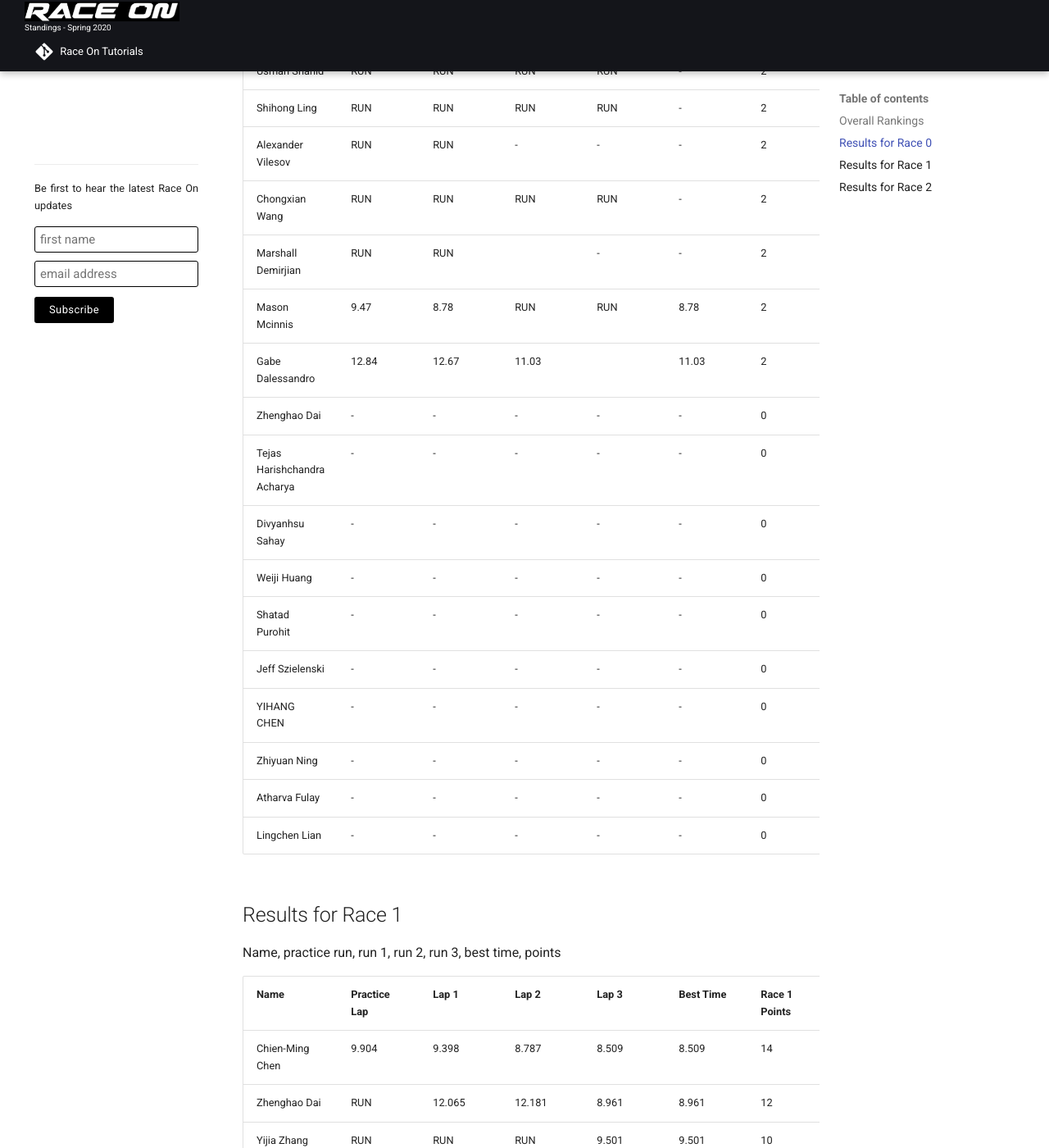
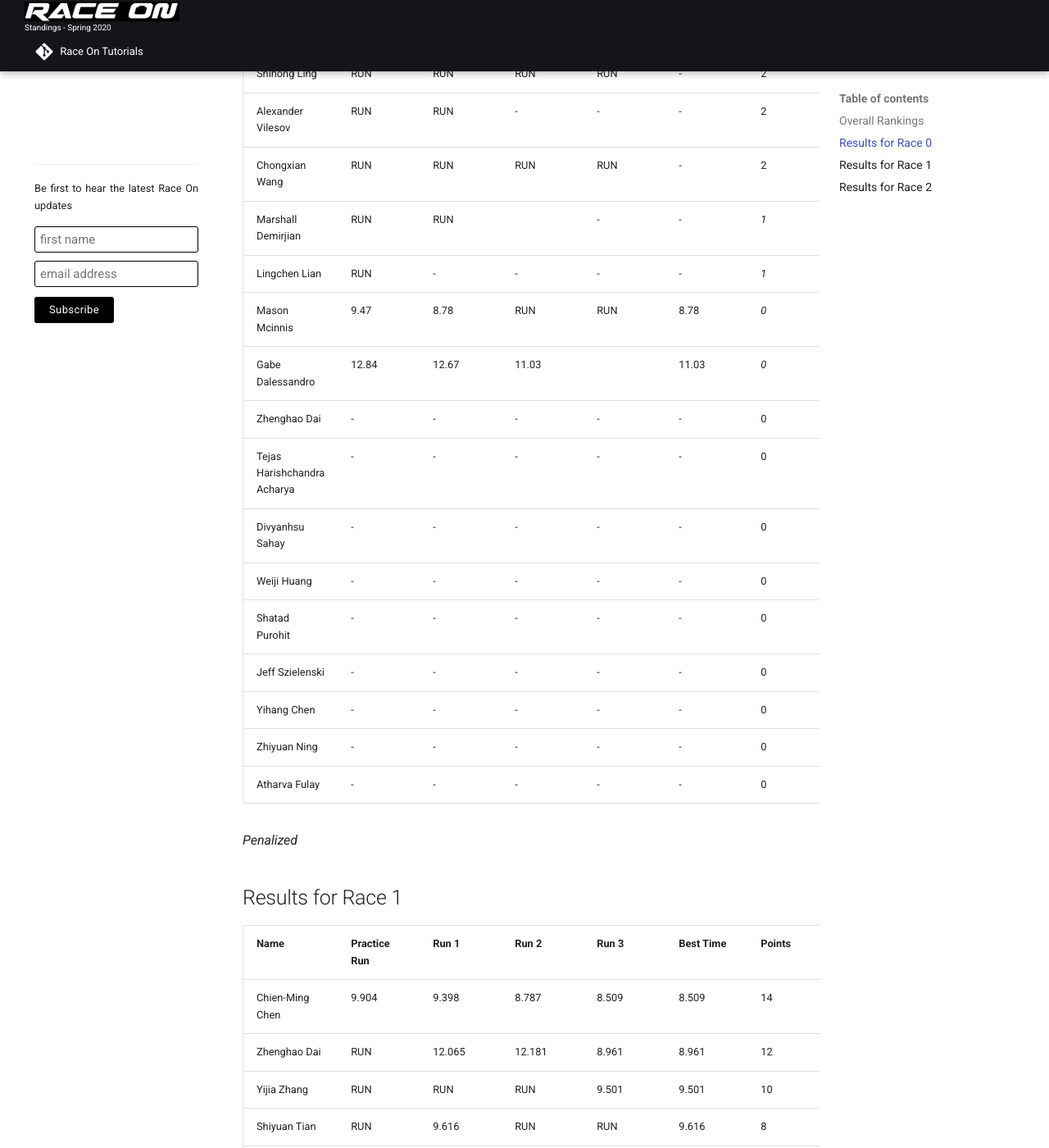
Before and after one commit to race-on/webpage, an MkDocs documentation site: the page built from source/standings/spring-2020.md, in a window 1280 px wide and 1400 px high, scrolled down 2202 px. Shown: the whole window at 82% size. Built offline with MkDocs 1.6.1 and Material for MkDocs 9.7.7, drawn with Linux system fonts in a browser that asks for light colours; comment, search, counter and statistics services are not loaded; some of the changed text lies outside the part shown.

Commit message:
Fix formating and names

```diff
--- a/source/standings/spring-2020.md
+++ b/source/standings/spring-2020.md
@@ -33,13 +33,11 @@ Table with name, points race 0, points race 1, points race 2, total
 | Weiji Huang                   | 0                 | 0                 | -                 | 0                |
 | Shatad Purohit                | 0                 | 0                 | -                 | 0                |
 | Jeff Szielenski               | 0                 | 0                 | -                 | 0                |
-| YIHANG CHEN                   | 0                 | 0                 | -                 | 0                |
+| Yihang Chen                   | 0                 | 0                 | -                 | 0                |
 | Atharva Fulay                 | 0                 | 0                 | -                 | 0                |
 
 
 ## Results for Race 0
-
-Name, practice run, run 1, run 2, run 3, best time, points
 
 | **Name**                      | **Practice Run** | **Run 1** | **Run 2** | **Run 3** | **Best time** | **Points** |
 |-:-:---------------------------|-:-:--------------|-:-:-------|-:-:-------|-:-:-------|-:-:-----------|-:-:--------|
@@ -56,56 +54,56 @@ Name, practice run, run 1, run 2, run 3, best time, points
 | Shihong Ling                  | RUN              | RUN       | RUN       | RUN       | -             | 2          |
 | Alexander Vilesov             | RUN              | RUN       | -         | -         | -             | 2          |
 | Chongxian Wang                | RUN              | RUN       | RUN       | RUN       | -             | 2          |
-| Marshall Demirjian            | RUN              | RUN       |           | -         | -             | 2          |
-| Mason Mcinnis                 | 9.47             | 8.78      | RUN       | RUN       | 8.78          | 2          |
-| Gabe Dalessandro              | 12.84            | 12.67     | 11.03     |           | 11.03         | 2          |
+| Marshall Demirjian            | RUN              | RUN       |           | -         | -             | *1*        |
+| Lingchen Lian                 | RUN              | -         | -         | -         | -             | *1*        |
+| Mason Mcinnis                 | 9.47             | 8.78      | RUN       | RUN       | 8.78          | *0*        |
+| Gabe Dalessandro              | 12.84            | 12.67     | 11.03     |           | 11.03         | *0*        |
 | Zhenghao Dai                  | -                | -         | -         | -         | -             | 0          |
 | Tejas Harishchandra Acharya   | -                | -         | -         | -         | -             | 0          |
 | Divyanhsu Sahay               | -                | -         | -         | -         | -             | 0          |
 | Weiji Huang                   | -                | -         | -         | -         | -             | 0          |
 | Shatad Purohit                | -                | -         | -         | -         | -             | 0          |
 | Jeff Szielenski               | -                | -         | -         | -         | -             | 0          |
-| YIHANG CHEN                   | -                | -         | -         | -         | -             | 0          |
+| Yihang Chen                   | -                | -         | -         | -         | -             | 0          |
 | Zhiyuan Ning                  | -                | -         | -         | -         | -             | 0          |
+| Atharva Fulay                 | -                | -         | -         | -         | -             | 0          |
+
+
+*Penalized*
+
+## Results for Race 1
+
+| **Name**                      | **Practice Run** | **Run 1** | **Run 2** | **Run 3** | **Best Time** | **Points** |
+|-:-:---------------------------|-:-:--------------|-:-:-------|-:-:-------|-:-:-------|-:-:-----------|-:-:--------|
+| Chien-Ming Chen               | 9.904            | 9.398     | 8.787     | 8.509     | 8.509         | 14         |
+| Zhenghao Dai                  | RUN              | 12.065    | 12.181    | 8.961     | 8.961         | 12         |
+| Yijia Zhang                   | RUN              | RUN       | RUN       | 9.501     | 9.501         | 10         |
+| Shiyuan Tian                  | RUN              | 9.616     | RUN       | RUN       | 9.616         | 8          |
+| Iris Liu                      | RUN              | 10.623    | 10.577    | RUN       | 10.577        | 6          |
+| Gabe Dalessandro              | 12.6             | 14.039    | 11.459    | RUN       | 11.459        | 4          |
+| Divyanhsu Sahay               | 12.677           | RUN       | 12.879    | RUN       | 12.879        | 4          |
+| Marshall Demirjian            | 13.942           | 14.267    | RUN       | RUN       | 14.267        | 4          |
+| Shihong Ling                  | RUN              | 16.796    | RUN       | 15.982    | 15.982        | 4          |
+| Avadhoot Ahire                | RUN              | RUN       | 20.112    | 16.391    | 16.391        | 4          |
+| Justin Ho                     | RUN              | 16.79     | 16.416    | RUN       | 16.416        | 4          |
+| Chongxian Wang                | RUN              | 18.865    | 17.064    | RUN       | 17.064        | 4          |
+| Mason Mcinnis                 | 28.725           | RUN       | 29.904    | 30.703    | 29.904        | 4          |
+| Ranga Sai Shreyas Manchikanti | RUN              | RUN       | RUN       | RUN       | -             | 2          |
+| Hanyu She                     | RUN              | RUN       | RUN       | RUN       | -             | 2          |
+| Zhiyuan Ning                  | RUN              | RUN       | RUN       | RUN       | -             | *1*        |
+| Pushpret Singh Hanspal        | -                | -         | -         | -         | -             | 0          |
+| Usman Shahid                  | -                | -         | -         | -         | -             | 0          |
+| Alexander Vilesov             | -                | -         | -         | -         | -             | 0          |
+| Tejas Harishchandra Acharya   | -                | -         | -         | -         | -             | 0          |
+| Weiji Huang                   | -                | -         | -         | -         | -             | 0          |
+| Shatad Purohit                | -                | -         | -         | -         | -             | 0          |
+| Jeff Szielenski               | -                | -         | -         | -         | -             | 0          |
+| Yihang Chen                   | -                | -         | -         | -         | -             | 0          |
 | Atharva Fulay                 | -                | -         | -         | -         | -             | 0          |
 | Lingchen Lian                 | -                | -         | -         | -         | -             | 0          |
 
-
-## Results for Race 1
-
-Name, practice run, run 1, run 2, run 3, best time, points
-
-| **Name**                     | **Practice Lap** | **Lap 1** | **Lap 2** | **Lap 3** | **Best Time** | **Race 1 Points** |
-|-:-:---------------------------|-:-:--------------|-:-:-------|-:-:-------|-:-:-------|-:-:-----------|-:-:---------------|
-| Chien-Ming Chen               | 9.904            | 9.398     | 8.787     | 8.509     | 8.509         | 14                |
-| Zhenghao Dai                  | RUN              | 12.065    | 12.181    | 8.961     | 8.961         | 12                |
-| Yijia Zhang                   | RUN              | RUN       | RUN       | 9.501     | 9.501         | 10                |
-| Shiyuan Tian                  | RUN              | 9.616     | RUN       | RUN       | 9.616         | 8                 |
-| Iris Liu                      | RUN              | 10.623    | 10.577    | RUN       | 10.577        | 6                 |
-| Gabe Dalessandro              | 12.6             | 14.039    | 11.459    | RUN       | 11.459        | 4                 |
-| Divyanhsu Sahay               | 12.677           | 99        | 12.879    | RUN       | 12.879        | 4                 |
-| Marshall Demirjian            | 13.942           | 14.267    | RUN       | RUN       | 14.267        | 4                 |
-| Shihong Ling                  | RUN              | 16.796    | RUN       | 15.982    | 15.982        | 4                 |
-| Avadhoot Ahire                | RUN              | RUN       | 20.112    | 16.391    | 16.391        | 4                 |
-| Justin Ho                     | RUN              | 16.79     | 16.416    | RUN       | 16.416        | 4                 |
-| Chongxian Wang                | RUN              | 18.865    | 17.064    | RUN       | 17.064        | 4                 |
-| Mason Mcinnis                 | 28.725           | RUN       | 29.904    | 30.703    | 29.904        | 4                 |
-| Ranga Sai Shreyas Manchikanti | RUN              | RUN       | RUN       | RUN       | RUN           | 2                 |
-| Hanyu She                     | 99               | RUN       | RUN       | RUN       | RUN           | 2                 |
-| Zhiyuan Ning                  | 99               | RUN       | RUN       | RUN       | RUN           | 1                 |
-| Pushpret Singh Hanspal        | -                | -         | -         | -         | -             | 0                 |
-| Usman Shahid                  | -                | -         | -         | -         | -             | 0                 |
-| Alexander Vilesov             | -                | -         | -         | -         | -             | 0                 |
-| Tejas Harishchandra Acharya   | -                | -         | -         | -         | -             | 0                 |
-| Weiji Huang                   | -                | -         | -         | -         | -             | 0                 |
-| Shatad Purohit                | -                | -         | -         | -         | -             | 0                 |
-| Jeff Szielenski               | -                | -         | -         | -         | -             | 0                 |
-| YIHANG CHEN                   | -                | -         | -         | -         | -             | 0                 |
-| Atharva Fulay                 | -                | -         | -         | -         | -             | 0                 |
-| Lingchen Lian                 | -                | -         | -         | -         | -             | 0                 |
-
-
+*Penalized 1 point*
 
 ## Results for Race 2
 
-Race 2 is scheduled for April 18 in EEB 132.
+*Race 2 is scheduled for April 18 in EEB 132.*
```
